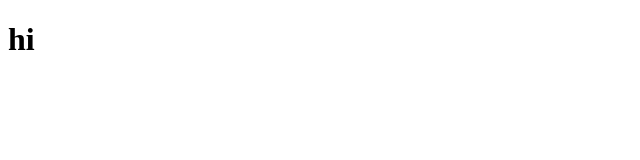
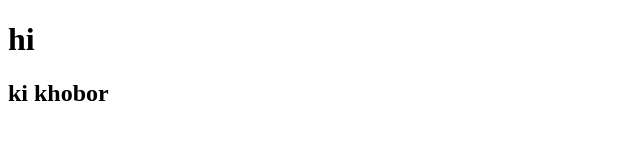
Before and after one commit to jonijoni661778/my-first-website, a plain HTML site: page index.html in a window 1280 px wide. Shown: the whole page, without its empty margins (0-640 px from the left). Drawn offline with Linux system fonts and the light colour scheme.

Commit message:
valo hoice

```diff
--- a/index.html
+++ b/index.html
@@ -8,5 +8,6 @@
 </head>
 <body>
     <h1>hi</h1>
+    <h2>ki khobor</h2>
 </body>
 </html>
```
